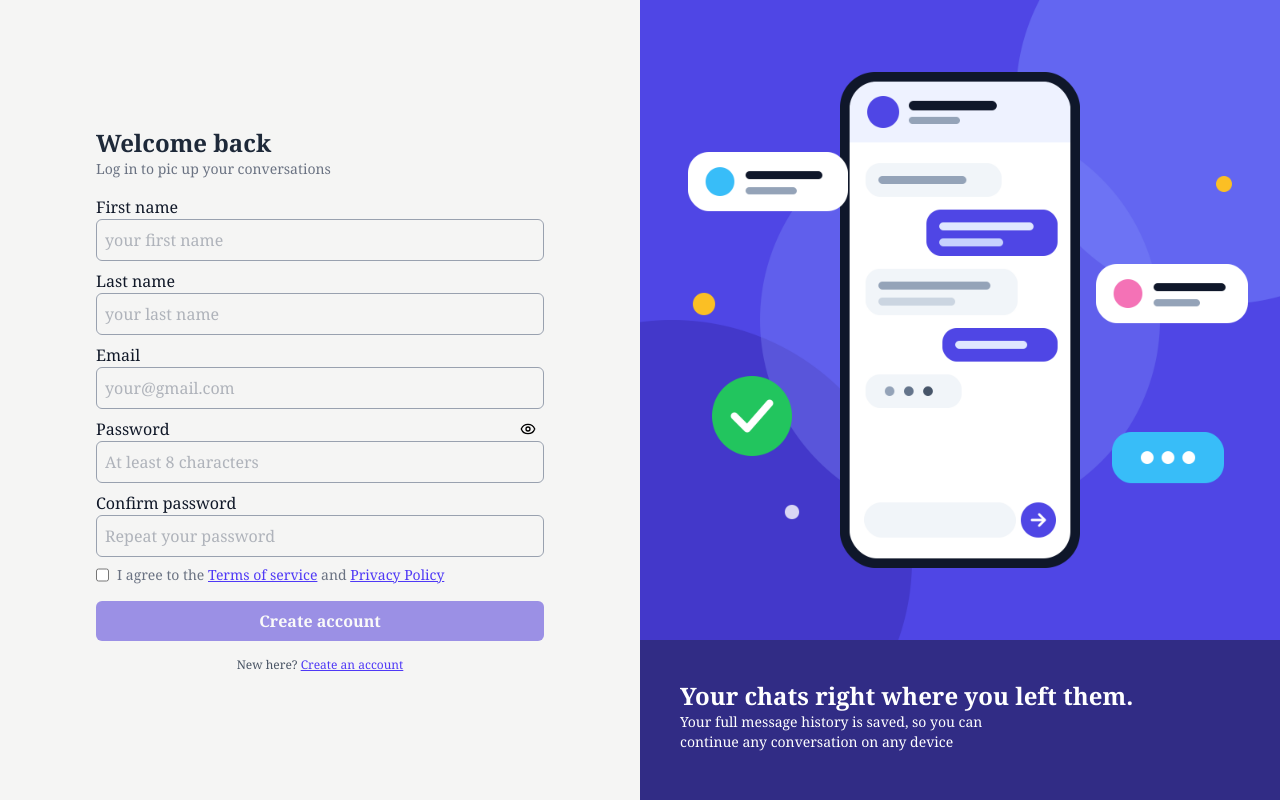
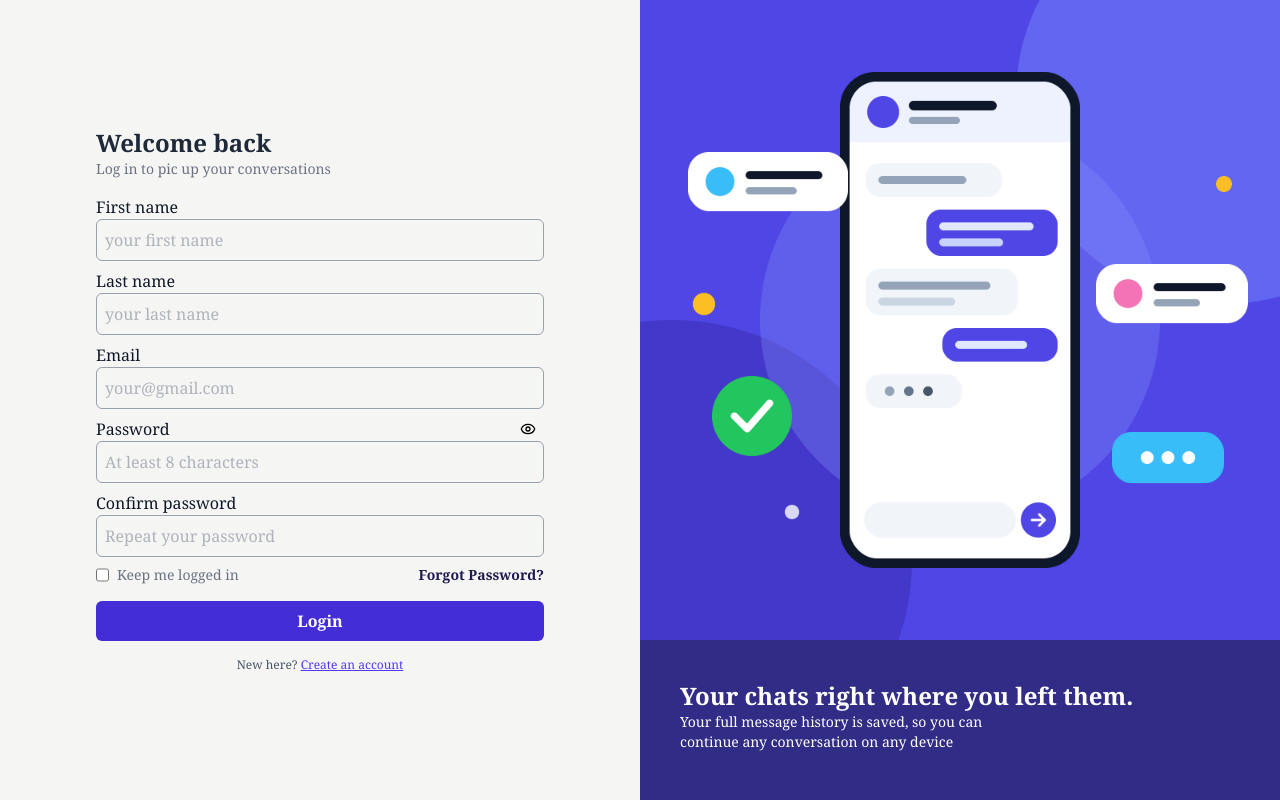
Before and after one commit to TONY-OCHIENG/MessageApp, a React (Vite) app in the folder Frontend/: page /login in a window 1280 px wide. Built offline with nearby package versions, Linux system fonts and the light colour scheme; no server answers.

Commit message:
feat: update login form layout and improve user interaction elements

```diff
--- a/Frontend/src/pages/Login.tsx
+++ b/Frontend/src/pages/Login.tsx
@@ -74,13 +74,16 @@ const Login = () => {
                  <label htmlFor="confirmPassword" className="text-gray-900">Confirm password</label>
                 <input type={showpassword ? "text" : "password"} required name='confirmPassword' value={String(details.confirmPassword)} onChange={handleValueChange} placeholder="Repeat your password" className="w-full border-gray-400 border rounded-md p-2 focus:outline-indigo-800
                 mb-2 text-gray-500 "/>
-                <div className='flex gap-2'>
-                    <input type="checkbox"   checked={isChecked}  onChange={(e) => setIschecked(e.target.checked)} className='outline-none text-indigo-600' />
-                    <p className='text-sm text-gray-500' >I agree to the <span className='text-indigo-600 underline cursor-pointer'>Terms of service</span> and <span className='text-indigo-600 underline cursor-pointer'>Privacy Policy</span></p>
+                <div className='flex items-center justify-between'>
+                    <div className='flex gap-2'>
+                      <input type="checkbox"   checked={isChecked}  onChange={(e) => setIschecked(e.target.checked)} className='outline-none text-indigo-600' />
+                      <p className='text-sm text-gray-500' >Keep me logged in</p>
+                    </div>
+                    <Link to={""} className='font-extrabold text-sm text-indigo-950'>Forgot Password?</Link>
                 </div>
-                <button disabled={!isChecked} className='w-full disabled:opacity-50 py-2 bg-indigo-700 text-white cursor-pointer
+                <button className='w-full disabled:opacity-50 py-2 bg-indigo-700 text-white cursor-pointer
                 font-extrabold mt-4 rounded-md flex justify-center items-center'>{
-                    loader ? <Loader className='animate-spin '/> : "Create account"
+                    loader ? <Loader className='animate-spin '/> : "Login"
                 }</button>
                 <p className='text-center mt-4 text-gray-600 text-xs'>New here? <Link className='text-indigo-600 underline' to={"/register"}>Create an account</Link></p>
             </form>
```
